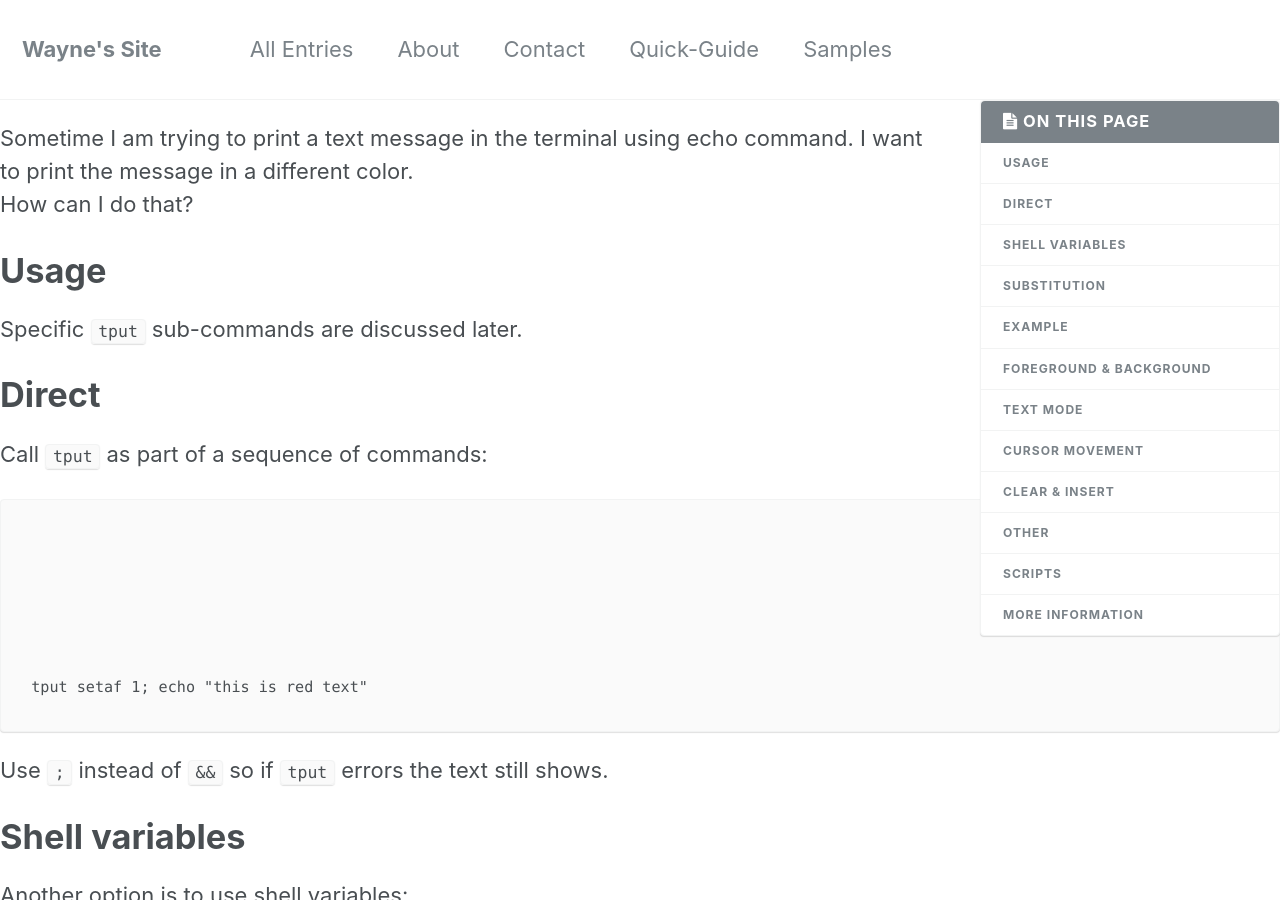
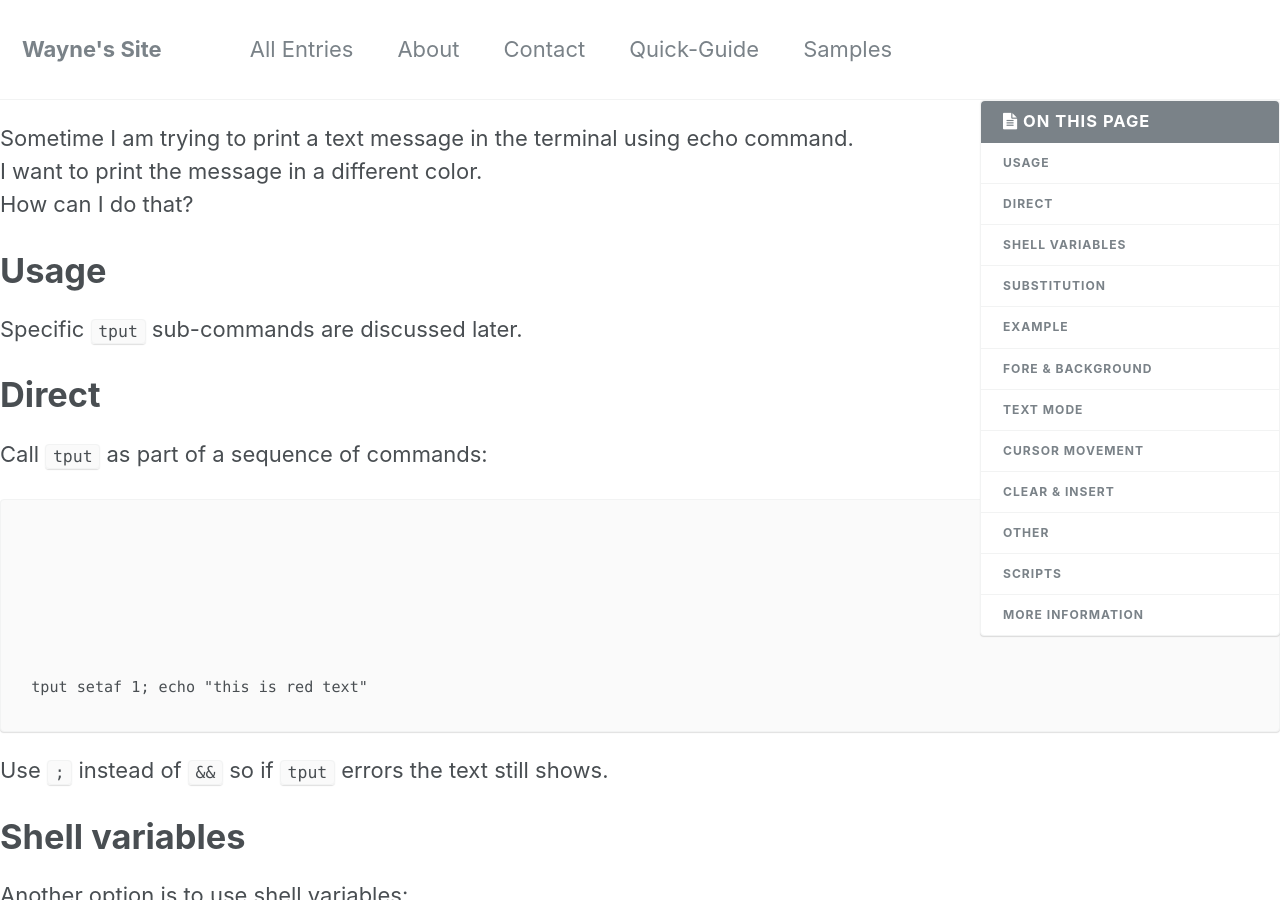
Before and after one commit to element207/element207.github.io, a Jekyll site: the page built from _posts/2018-04-10-Bash-Output-Color-of-echo.md, in a window 1280 px wide and 900 px high. Built offline with Jekyll 4.4.1, drawn with Linux system fonts in a browser that asks for light colours; our own code applies the rules of GitHub Pages for plain Markdown files; some of the changed text lies outside the part shown.

Commit message:
Update 2018-04-10-Bash-Output-Color-of-echo.md

````diff
--- a/_posts/2018-04-10-Bash-Output-Color-of-echo.md
+++ b/_posts/2018-04-10-Bash-Output-Color-of-echo.md
@@ -59,7 +59,7 @@
 An example on ubuntu
 ![example-ubuntu][example-ubuntu]
 
-# Foreground & background
+# Fore & background
 
 ```
 tput setab [1-7] # Set the background colour using ANSI escape
````
